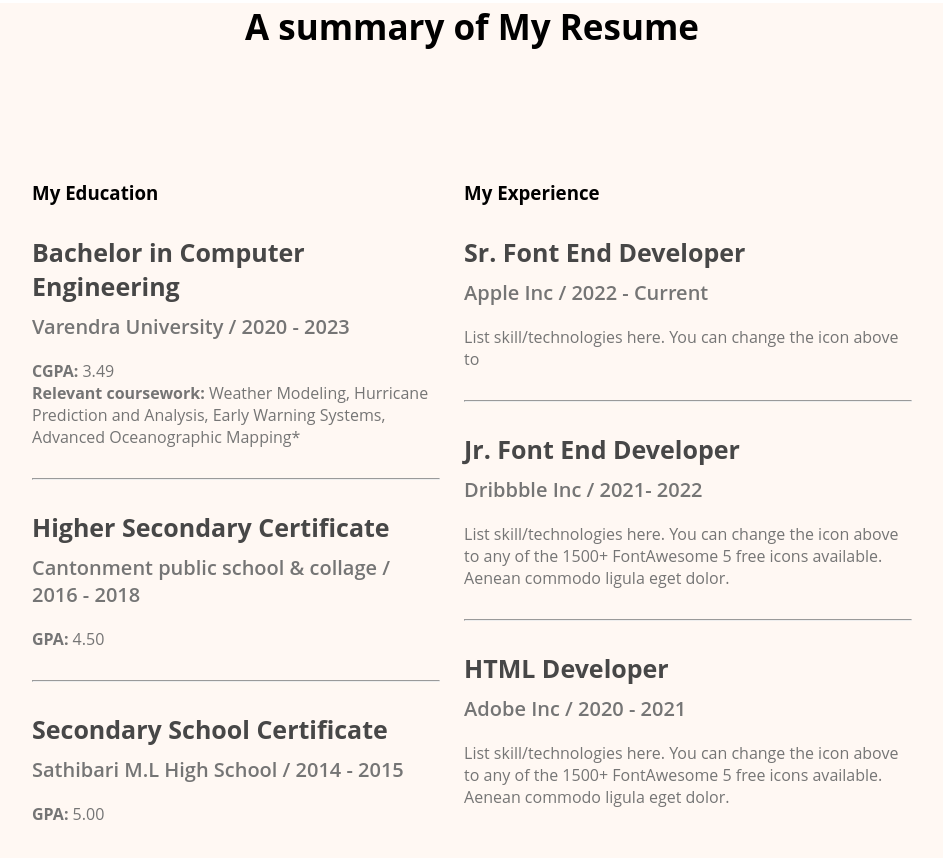
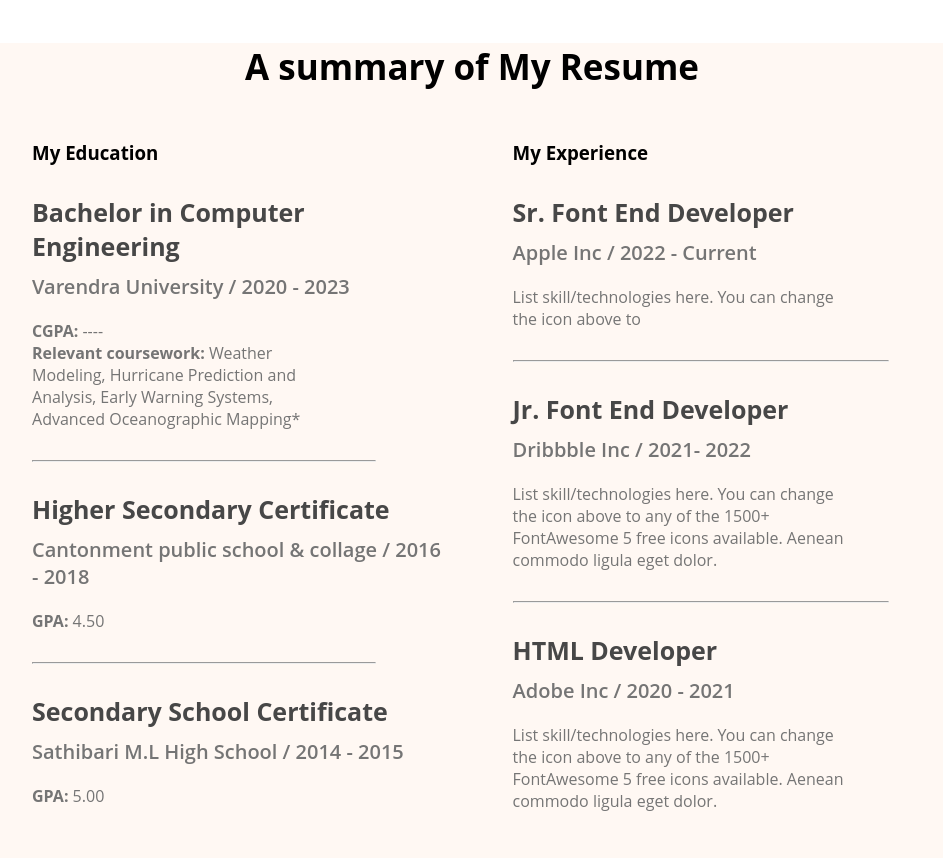
Before and after one commit to Habibaferdausi/dev-portfolio, a plain HTML site: page index.html in a window 1280 px wide. Shown: the part 1924-2782 px from the top of the page, without its empty margins (168-1111 px from the left). Drawn offline with Linux system fonts and the light colour scheme.

Commit message:
update body

```diff
--- a/index.html
+++ b/index.html
@@ -118,7 +118,7 @@
               <h4 class="title">Bachelor in Computer Engineering</h4>
               <h5 class="sub-title">Varendra University / 2020 - 2023</h5>
               <p class="description">
-                <strong>CGPA:</strong> 3.49 <br />
+                <strong>CGPA:</strong> ---- <br />
                 <strong> Relevant coursework:</strong> Weather Modeling,
                 Hurricane Prediction and Analysis, Early Warning Systems,
                 Advanced Oceanographic Mapping*
--- a/style/portfolio.css
+++ b/style/portfolio.css
@@ -89,13 +89,14 @@ nav li {
   text-align: center;
 }
 .section {
-  margin-top: 140px;
+  margin-top: 70px;
+
 }
 .section-title {
   text-align: center;
   font-weight: 700;
   font-size: 35px;
-  margin-bottom: 30px;
+  margin-bottom: 50px;
 }
 
 .section-description {
@@ -151,12 +152,17 @@ nav li {
 .resume-content {
   display: flex;
   gap: 24px;
-  margin: 130px;
-  padding: 0 70px;
+ margin-top: 20px;
+ margin-left: 200px;
+ margin-right: 100px;
 }
 .resume-item {
   margin-top: 30px;
   margin-bottom: 30px;
+  padding-right:40px;
+}
+hr{
+  width: 75%;
 }
 .resume .title {
   font-weight: 700;
@@ -172,6 +178,7 @@ nav li {
 }
 .resume .description {
   color: #757575;
+  width: 75%;
 }
 
 .resume-button {
```
